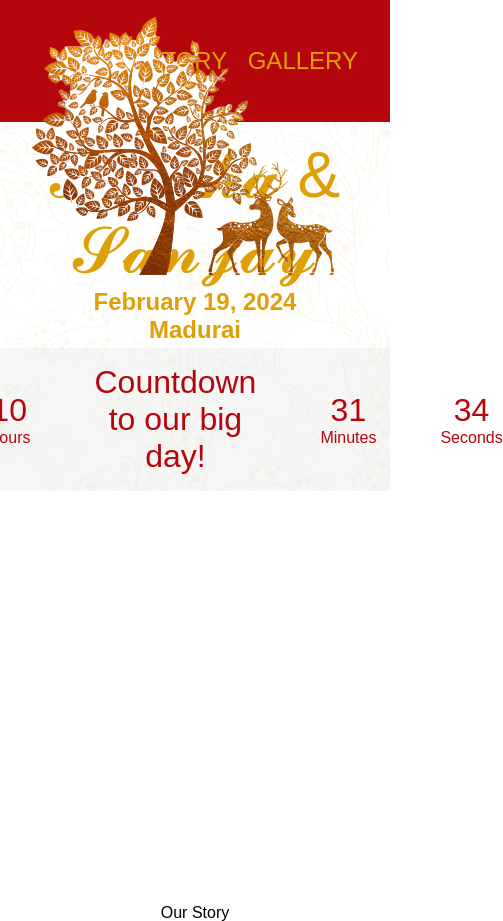
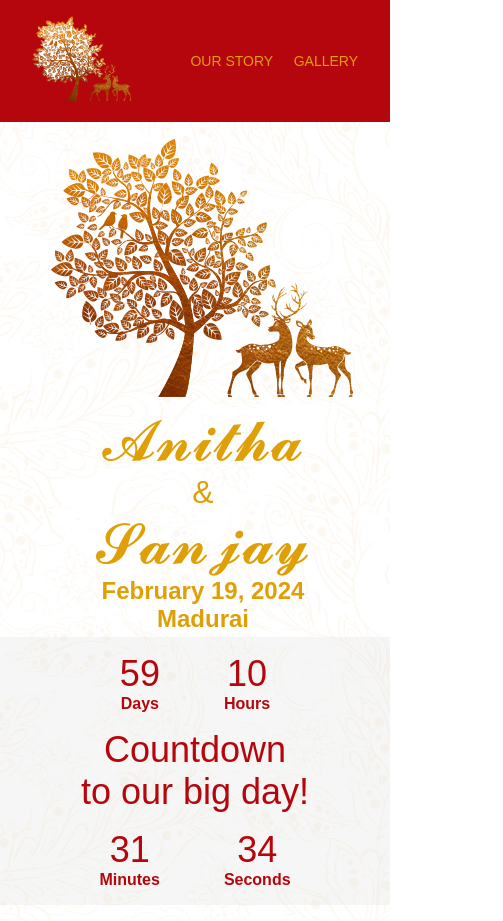
Before and after one commit to sanjaysaravanan/anitha-weds-sanjay, a plain HTML site: page index.html in a window 390 px wide. Shown: the top 921 px of the page, 503 px wide, since content can reach past the window. Drawn offline with Linux system fonts and the light colour scheme.

Commit message:
responsive added

```diff
--- a/index.html
+++ b/index.html
@@ -20,9 +20,11 @@
       </nav>
     </header>
     <section id="home" class="title-section">
-      <h1>𝓐𝓷𝓲𝓽𝓱𝓪 & 𝓢𝓪𝓷𝓳𝓪𝔂</h1>
+      <img src="image.png" alt="header-logo"  />
+      <h1>𝓐𝓷𝓲𝓽𝓱𝓪 <span class="ampersan" >&</span> 𝓢𝓪𝓷𝓳𝓪𝔂</h1>
       <h2>February 19, 2024</h2>
       <h2>Madurai</h2>
+    </section>
     <div class="count-down">
       <div class="days" >
         <h1>0</h1>
@@ -45,7 +47,6 @@
         <h4>Seconds</h4>
       </div>
     </div>
-    </section>
     <div id="our-story" class="site-section">
       Our Story
     </div>
--- a/index.js
+++ b/index.js
@@ -1,8 +1,10 @@
 const imgElement = document.querySelector(".img-logo");
+const headerElement = document.querySelector(".header-logo");
 
 window.addEventListener("scroll", (e) => {
   if (window.scrollY > 0) {
     imgElement.style.width = "100px";
+    // headerElement.style.top = "16px";
   } else {
     imgElement.style.width = "auto";
   }
--- a/wedding.css
+++ b/wedding.css
@@ -2,6 +2,7 @@ body {
   margin: 0px;
   height: 200vh;
   font-family: sans-serif;
+  background-image: url("./background-18.png");
 }
 
 header {
@@ -17,7 +18,7 @@ header {
 }
 
 .title-section {
-  background-image: url("./background-18.png");
+  /* background-image: url("./background-18.png"); */
   padding: 16px 0 0;
   margin-top: 122px;
   text-align: center;
@@ -25,15 +26,23 @@ header {
 }
 
 .title-section > h1 {
-  margin: 0px;
+  margin: 0;
   font-weight: 500;
-  font-size: 64px;
+  font-size: 56px;
 }
 
 .title-section > h2 {
   margin: 0px;
   font-weight: 600;
   font-size: 24px;
+}
+
+.title-section > img {
+  display: none;
+}
+
+.ampersan {
+  font-size: 32px;
 }
 
 .count-down {
@@ -44,6 +53,8 @@ header {
   display: flex;
   justify-content: center;
   align-items: center;
+  text-align: center;
+  flex-wrap: wrap;
 }
 
 .count-down > div {
@@ -80,7 +91,7 @@ header  a {
   text-decoration: none;
   text-transform: uppercase;
   margin: 8px;
-  font-size: 24px;
+  font-size: 20px;
 }
 
 .header-logo {
@@ -89,6 +100,67 @@ header  a {
   top: 16px;
 }
 
-header > img {
+.image-logo {
   object-fit: contain;
 }
+
+@media screen and (max-width: 1100px) {
+  .header-logo {
+    top: 32px !important;
+  }
+  .img-logo {
+    width: 260px !important;
+  }
+  .title-section {
+    margin-left: 48px;
+  }
+}
+
+@media screen and (max-width: 950px) {
+  .title-section {
+    margin-left: 256px;
+    font-size: 48px;
+  }
+}
+
+@media screen and (max-width: 765px) {
+  .header-logo {
+    top: 125px !important;
+  }
+  .count-down > .title {
+    width: 100%;
+    margin: 16px 0;
+  }
+  .count-down h1 {
+    font-size: 36px;
+  }
+
+  .count-down h4 {
+    font-weight: 600;
+  }
+  .img-logo {
+    width: 300px !important;
+  }
+  .ampersan {
+    display: block;
+  }
+}
+
+@media screen and (max-width: 550px) {
+  .header-logo {
+    top: 16px !important;
+  }
+  .img-logo {
+    width: 100px !important;
+  }
+  .title-section > img {
+    display: inline;
+  }
+  .title-section {
+    margin-left: 16px;
+    font-size: 48px;
+  }
+  header  a {
+    font-size: 14px;
+  }
+}
```
Lines whose indentation alone changed are shown as unchanged.
